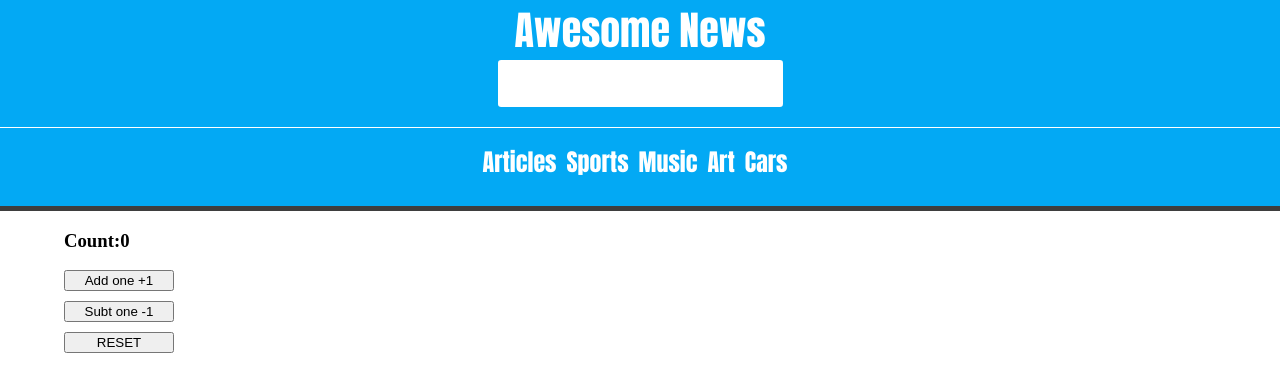
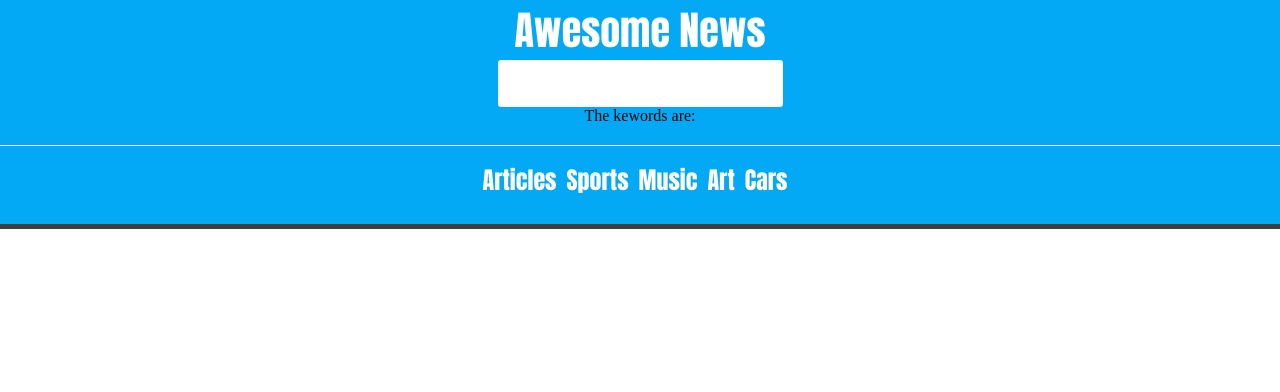
Before and after one commit to ferlobo1985/UDMY-REACT19-Basics-v2, a React (Vite) app: page / in a window 1280 px wide. Shown: the top 392 px of the page. Built offline with nearby package versions, Linux system fonts and the light colour scheme.

Commit message:
14-Header state
14-Header state

```diff
--- a/src/components/header/header.jsx
+++ b/src/components/header/header.jsx
@@ -1,8 +1,11 @@
 import Navigation from './nav';
+import { useState } from 'react';
 
 const Header = () => {
+    const [keywords,setKeywords] = useState('');
+
     const handleChange = (event) => {
-        console.log(event)
+        setKeywords(event.target.value)
     }
 
     return(
@@ -12,6 +15,7 @@ const Header = () => {
             <input
                 onChange={handleChange}
             />
+            The kewords are: {keywords}
             <Navigation/>
         </header>
     )
--- a/src/main.jsx
+++ b/src/main.jsx
@@ -7,7 +7,7 @@ const App = () => (
     <>
         <Header/>
         <div className='container'>
-            <StatePlayground/>
+            {/* <StatePlayground/> */}
         </div>
     </>
 )
```
